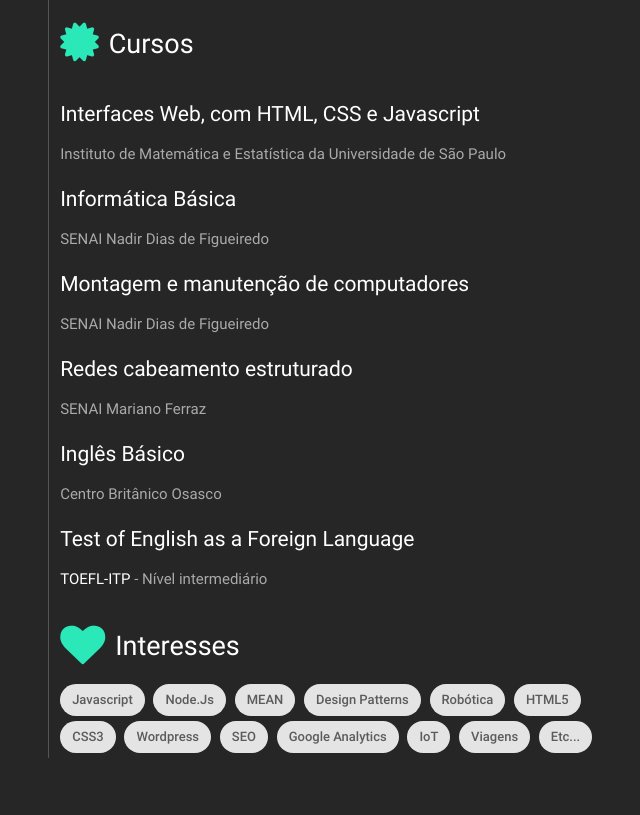
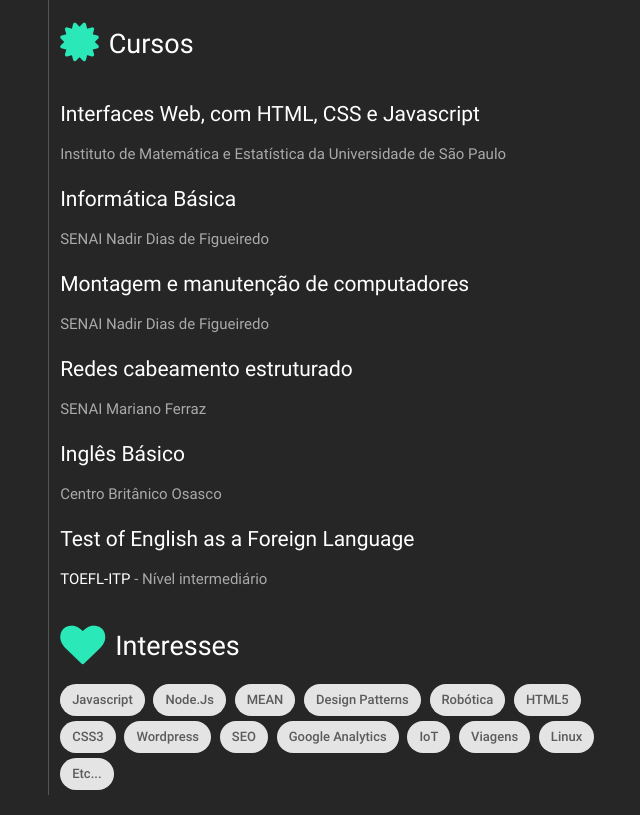
Before and after one commit to renanrider/cv, a plain HTML site: page index.html in a window 1280 px wide. Shown: the part 1075-1890 px from the top of the page, without its empty margins (439-1079 px from the left). Before the commit the page ends 1853 px from the top, so only its background shows below. Drawn offline with nearby package versions, Linux system fonts and the light colour scheme.

Commit message:
add more interests

```diff
--- a/index.html
+++ b/index.html
@@ -227,6 +227,7 @@
                     <div class="chip">Google Analytics</div>
                     <div class="chip">IoT</div>
                     <div class="chip">Viagens</div>
+                    <div class="chip">Linux</div>
                     <div class="chip">Etc...</div>
                 </div>
             </section>
```
